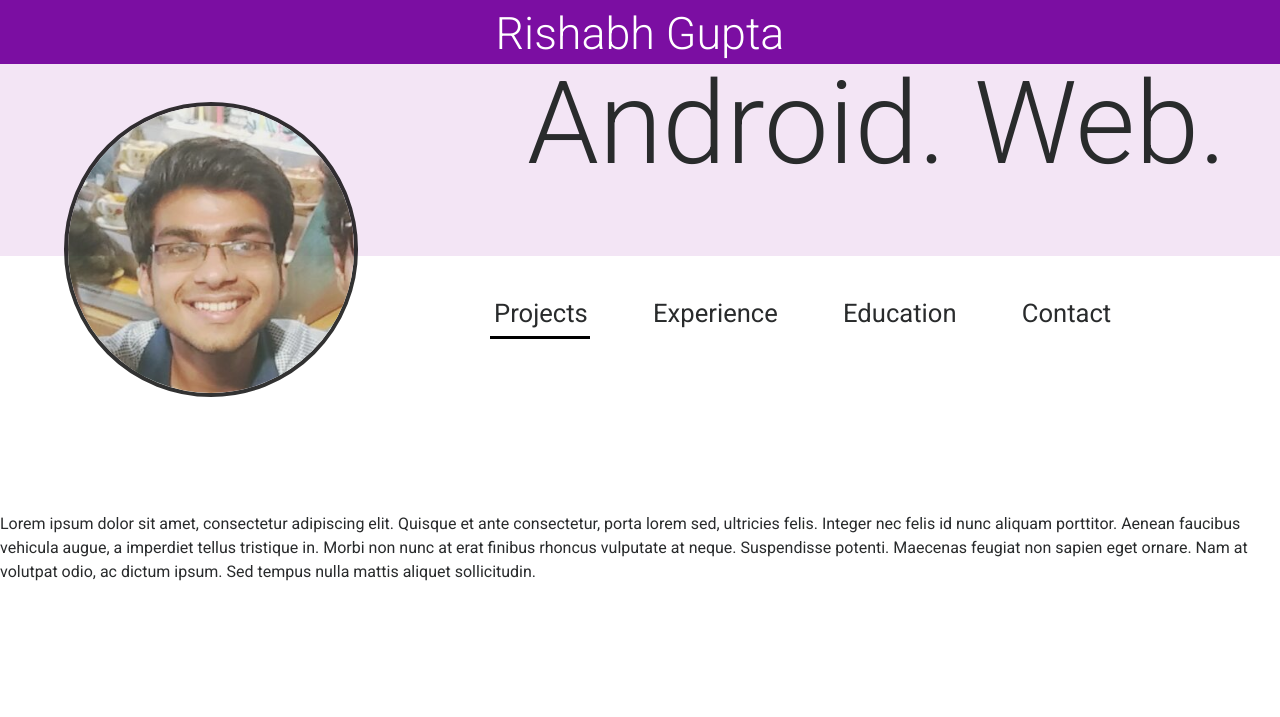
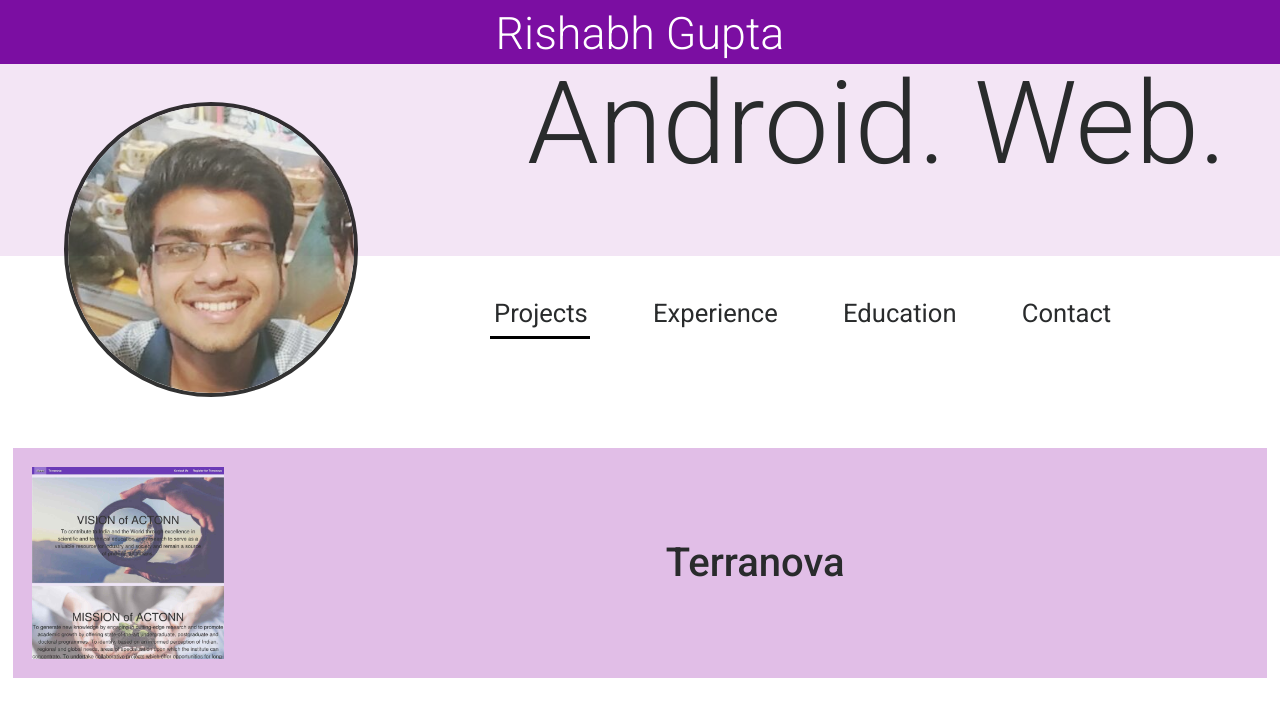
Before and after one commit to zeerorg/zeerorg.github.io, a Jekyll site: the page built from index.html, in a window 1280 px wide and 900 px high, scrolled down 64 px. Shown: the top 717 px of the window. Built offline with Jekyll 4.4.1, drawn with Linux system fonts in a browser that asks for light colours; nearby versions of some CDN libraries; a script that is not in the unit is left out; the repository's description, which GitHub fills in, is left out.

Commit message:
Started Project adding

```diff
--- a/css/main.css
+++ b/css/main.css
@@ -93,9 +93,6 @@ body {
     color: #666666;
     cursor: pointer;
 }
-.slider > div {
-    display: none;
-}
 
 .line {
     display: inline;
@@ -119,6 +116,29 @@ body {
 
 .nav-4 .line {
     margin-left: 0px;
+}
+
+.slider {
+    margin-top: -5vw;
+}
+
+.slider > div {
+    display: none;
+}
+
+.project {
+    background-color: #E1BEE7;
+    display: -webkit-flex;
+    display: flex;
+    width: 98%;
+    margin: auto;
+    margin-bottom: 5vw;
+}
+
+.project > img {
+    height: 15vw;
+    width: 15vw;
+    margin: 1.5vw;
 }
  /* for tablets */
 @media (min-width: 575px) and (max-width: 1025px) {
--- a/index.html
+++ b/index.html
@@ -27,9 +27,11 @@ title: Rishabh Gupta
 </div>
 <div class="slider">
     <div class="container-1">
-        <p>Lorem ipsum dolor sit amet, consectetur adipiscing elit. Quisque et ante consectetur, porta lorem sed, ultricies felis. Integer nec felis id nunc aliquam porttitor. Aenean faucibus vehicula augue, a imperdiet tellus tristique in. Morbi non nunc at erat finibus rhoncus vulputate at neque. Suspendisse potenti. Maecenas feugiat non sapien eget ornare. Nam at volutpat odio, ac dictum ipsum. Sed tempus nulla mattis aliquet sollicitudin.</p>
         <div class="project">
-
+            <img src="/assets/terranova.jpg">
+            <p>
+                <h1 style="margin:auto;">Terranova</h1>
+            </p>
         </div>
     </div>
 
```
Also changed, not shown: assets/terranova.jpg (added).
